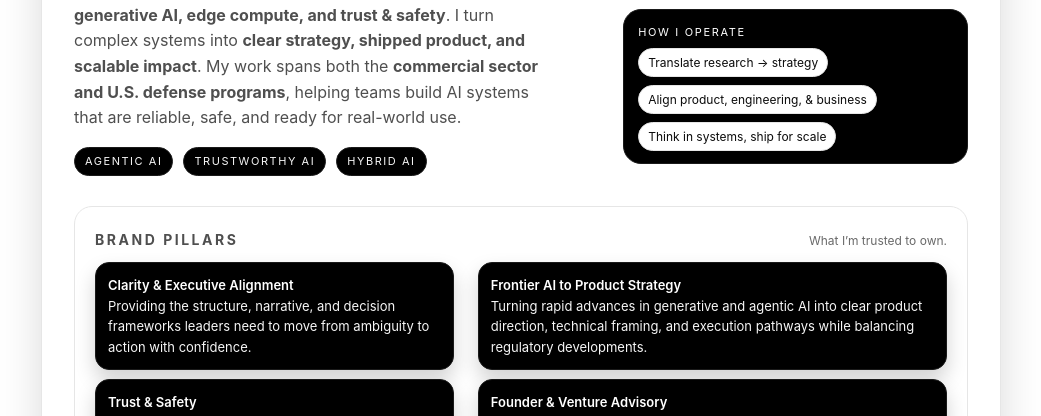
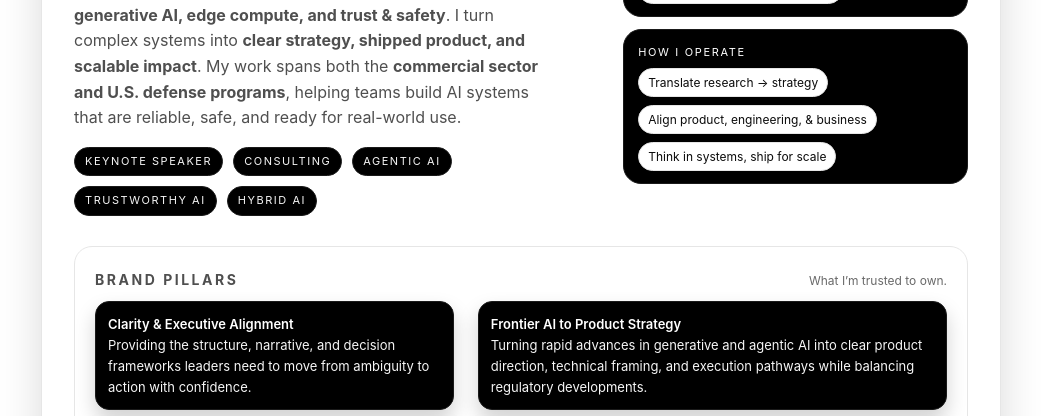
Before and after one commit to andymic/public_site, a plain HTML site: page index.html in a window 1280 px wide. Shown: the part 383-799 px from the top of the page, without its empty margins (119-1160 px from the left). Drawn offline with Linux system fonts and the light colour scheme.

Commit message:
Added badges

```diff
--- a/index.html
+++ b/index.html
@@ -472,6 +472,8 @@
           My work spans both the <strong>commercial sector and U.S. defense programs</strong>, helping teams build AI systems that are reliable, safe, and ready for real-world use.
           </p>
           <div class="hero-badges">
+            <span class="hero-badge">Keynote Speaker</span>
+            <span class="hero-badge">Consulting</span>
             <span class="hero-badge">Agentic AI</span>
             <span class="hero-badge">Trustworthy AI</span>
             <span class="hero-badge">Hybrid AI</span>
```
